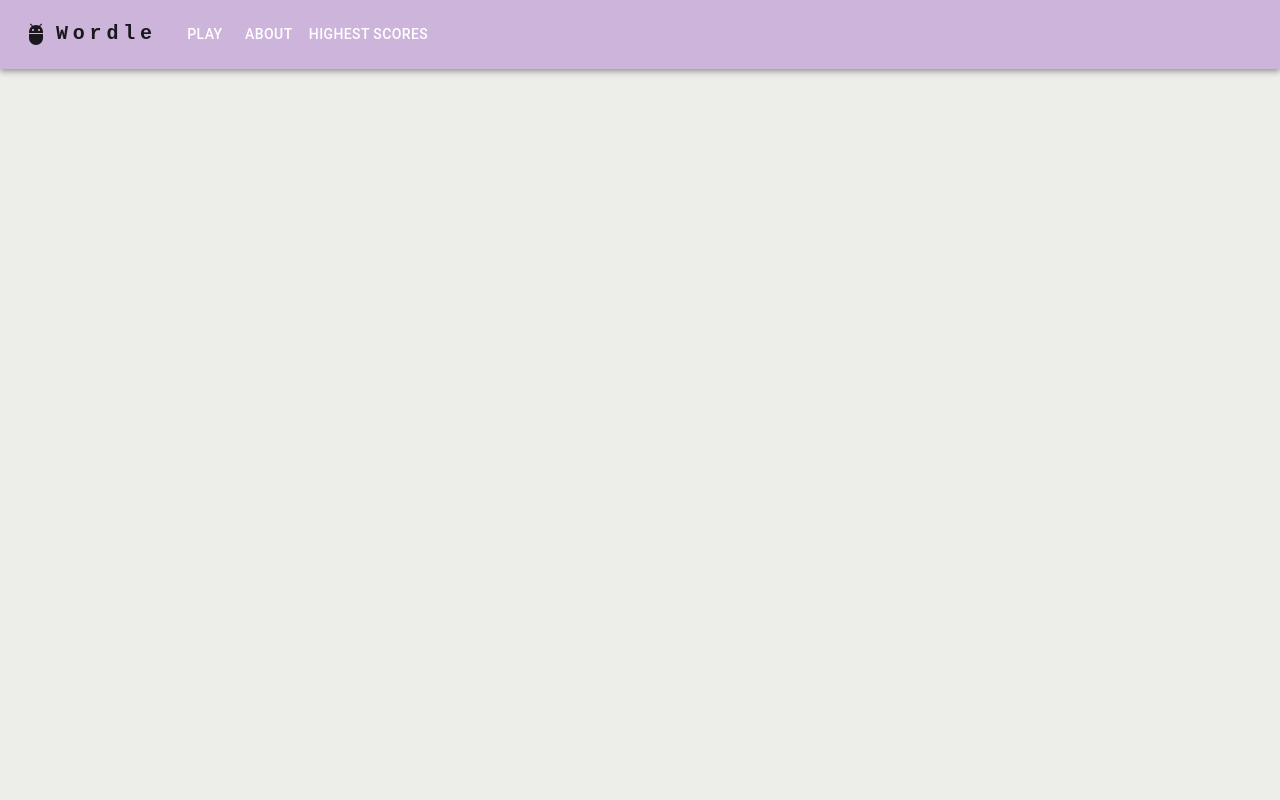
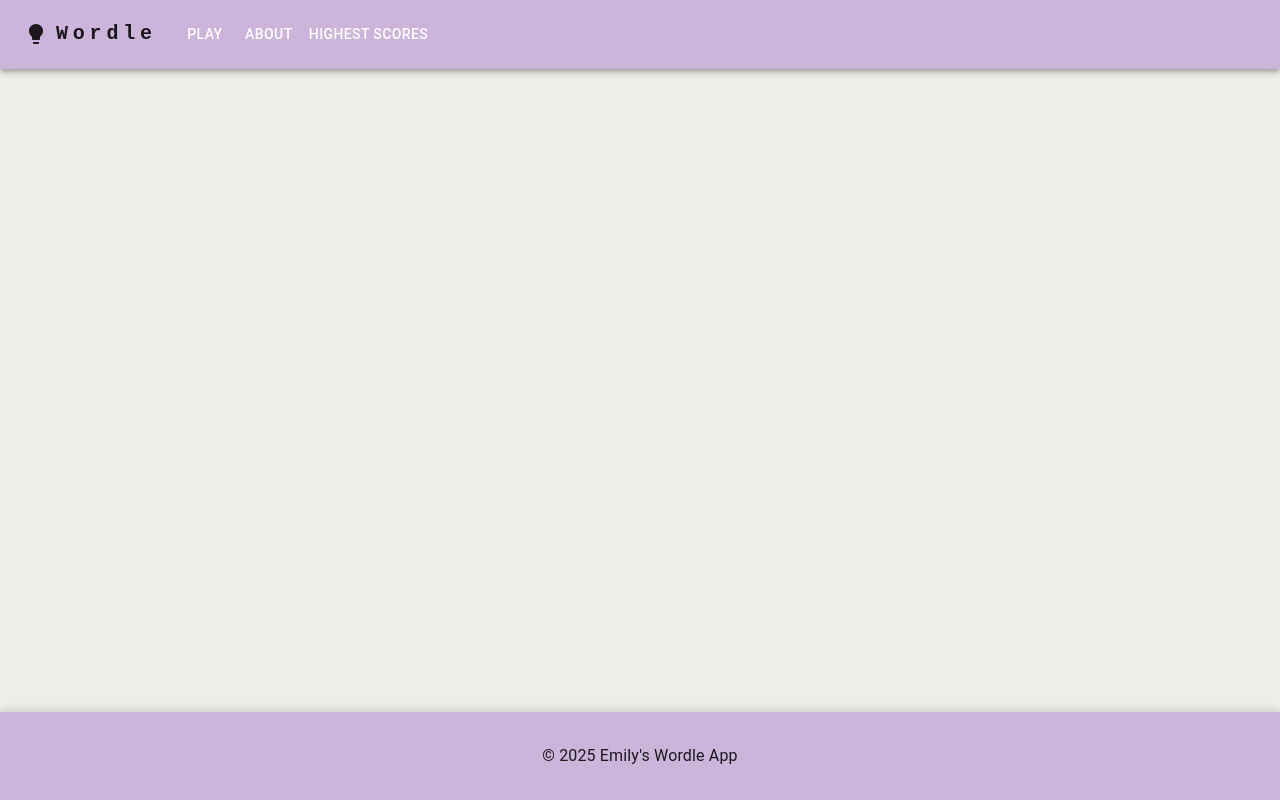
Before and after one commit to Emilyempa/Fullstack-Wordle, a React (Vite) app in the folder client/: page /about in a window 1280 px wide. Built offline with nearby package versions, Linux system fonts and the light colour scheme.

Commit message:
Add footer and change icon in header to lightbulb

```diff
--- a/client/src/App.jsx
+++ b/client/src/App.jsx
@@ -1,4 +1,5 @@
 import Header from '/src/components/Header.jsx';
+import Footer from '/src/components/Footer.jsx';
 import theme from './theme.js';
 import { ThemeProvider } from '@mui/material/styles';
 import CssBaseline from '@mui/material/CssBaseline';
@@ -10,6 +11,7 @@ function App() {
     <ThemeProvider theme={theme}>
       <CssBaseline />
       <Header/>
+      <Footer/>
     </ThemeProvider>
   )
 }
--- /dev/null
+++ b/client/src/components/Footer.jsx
@@ -0,0 +1,19 @@
+import { Box } from '@mui/material';
+
+function Footer() {
+    return (
+        <Box component="footer" sx={{
+            textAlign: 'center',
+            padding: '1rem 0',
+            backgroundColor: '#cdb4db',
+            boxShadow:  '0px -4px 6px rgba(0, 0, 0, 0.1)',
+            position: 'absolute',
+            bottom: 0,
+            width: '100%',
+        }}>
+        <p>&copy; {new Date().getFullYear()} Emily's Wordle App</p>
+      </Box>
+    );
+  }
+
+  export default Footer;
--- a/client/src/components/Header.jsx
+++ b/client/src/components/Header.jsx
@@ -9,7 +9,7 @@ import MenuIcon from '@mui/icons-material/Menu';
 import Container from '@mui/material/Container';
 import Button from '@mui/material/Button';
 import MenuItem from '@mui/material/MenuItem';
-import AdbIcon from '@mui/icons-material/Adb';
+import LightbulbIcon from '@mui/icons-material/Lightbulb';
 
 const pages = ['Play', 'About', 'Highest Scores'];
 
@@ -28,7 +28,7 @@ function Header() {
     <AppBar position="static">
       <Container maxWidth="xl">
         <Toolbar disableGutters>
-          <AdbIcon sx={{ display: { xs: 'none', md: 'flex' }, mr: 1 }} />
+          <LightbulbIcon sx={{ display: { xs: 'none', md: 'flex' }, mr: 1 }} />
           <Typography
             variant="h6"
             noWrap
@@ -81,7 +81,7 @@ function Header() {
               ))}
             </Menu>
           </Box>
-          <AdbIcon sx={{ display: { xs: 'flex', md: 'none' }, mr: 1 }} />
+          <LightbulbIcon sx={{ display: { xs: 'flex', md: 'none' }, mr: 1 }} />
           <Typography
             variant="h5"
             noWrap
```
